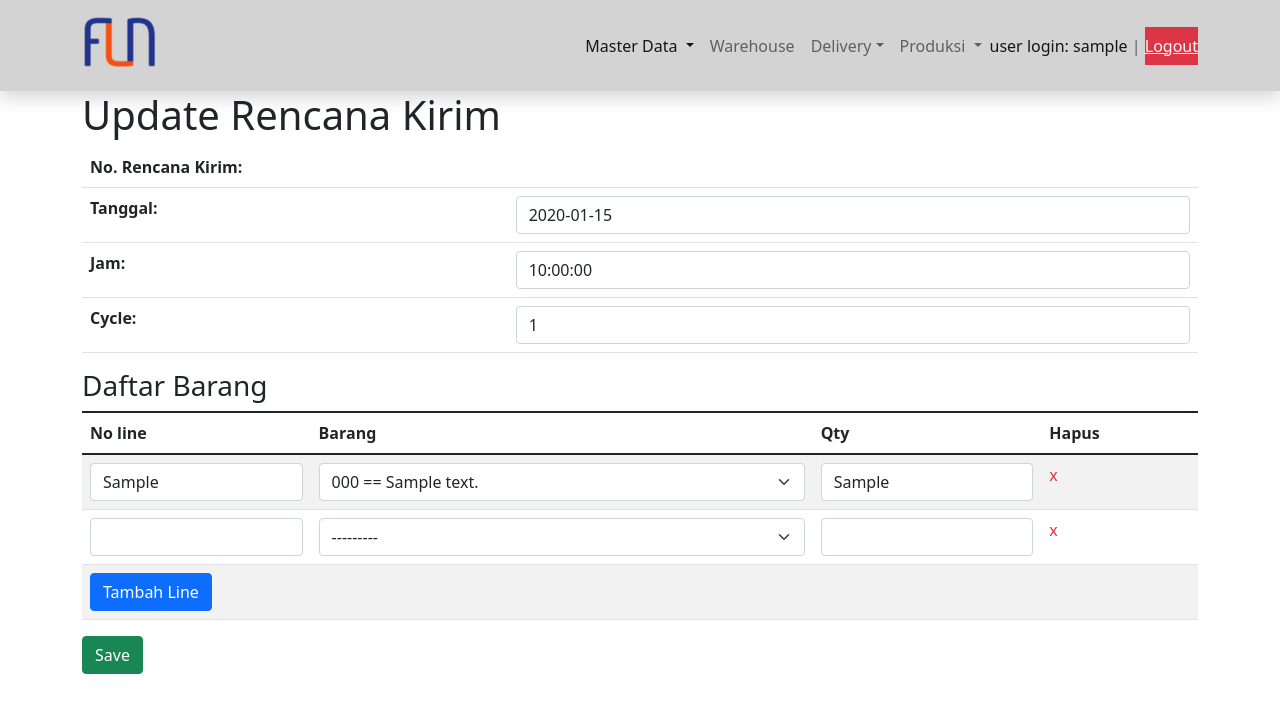
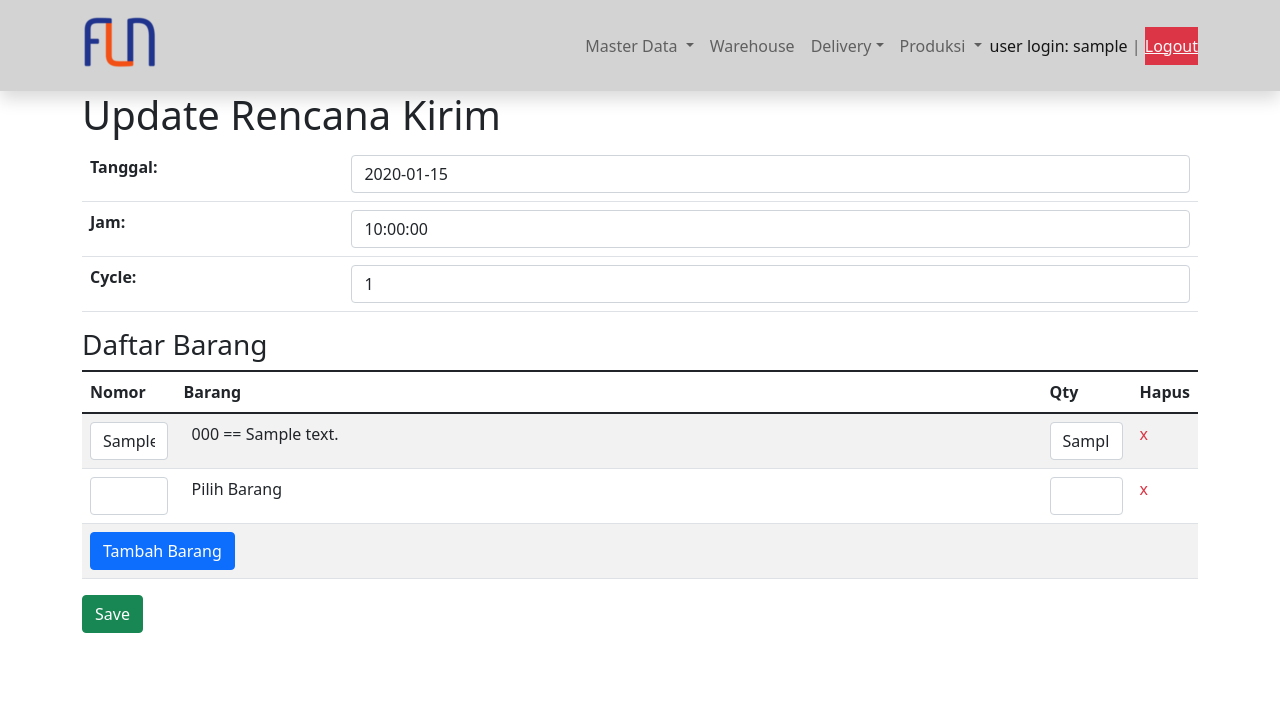
Before and after one commit to criespy/PartNumberScanner, a Django app: page /update_rencana_kirim/1 in a window 1280 px wide. Shown: the top 713 px of the page. Run offline with Django 3.2, Linux system fonts and the light colour scheme; a user stored in the database is signed in; tables that the repository leaves empty hold one stand-in row (values such as "Sample post"); some libraries are stand-ins or nearby versions.

Commit message:
Fix Update Rencana Kirim, Improve search in form select

```diff
--- a/scanner/forms.py
+++ b/scanner/forms.py
@@ -8,18 +8,16 @@ import qrcode
 BarangFormset = inlineformset_factory(
     RencanaKirim, RencanaKirimDetail, fields=(['no_line','barang','qty']), labels=({'no_line':'Nomor'}), extra=4, can_delete=True, widgets={
             'no_line' : forms.TextInput({'class':'form-control', 'size':'1','value':'', }),
-            'barang' : forms.Select({'class':'form-select select2 col-12', 'style':'width:850px', 'placeholder':'Pilih Barang'}),
+            'barang' : forms.Select({'class':'form-select select2 col-12', 'style':'width:850px'}),
             'qty' : forms.TextInput({'class':'form-control', 'size':'1', }),
         }
 )
 
 #Form yang dipakai Update Rencana Kirim
 UpdateBarangFormset = inlineformset_factory(
-    RencanaKirim, RencanaKirimDetail, fields=(['no_line','barang','qty']), extra=1, can_delete=True, widgets={
+    RencanaKirim, RencanaKirimDetail, fields=(['no_line','barang','qty']), labels=({'no_line':'Nomor'}), extra=1, can_delete=True, widgets={
             'no_line' : forms.TextInput({'class':'form-control', 'size':'1','value':''}),
-            'rencana_kirim' : forms.Select({'class':'form-control'}),
-            'barang' : forms.Select({'class':'form-select', 'data-live-search':'true'}),
-            'description' : forms.TextInput({'class':'form-control'}),
+            'barang' : forms.Select({'class':'form-select select2 col-12', 'style':'width:850px'}),
             'qty' : forms.TextInput({'class':'form-control', 'size':'1'}),
         }
 )
@@ -45,7 +43,7 @@ class FormRencanaKirimUpdate(ModelForm):
     class Meta:
         model = RencanaKirim
         fields = '__all__'
-        exclude = ['status']
+        exclude = ['nomor_sj','status']
         labels = {'nomor_sj':'No. Rencana Kirim'}
 
         widgets = {
--- a/templates/base.html
+++ b/templates/base.html
@@ -26,7 +26,7 @@
         <div class="navbar-nav ms-auto" id="navbarNavDropdown">
           <ul class="navbar-nav">
             <li class="nav-item dropdown">
-              <a class="nav-link active dropdown-toggle" href="#" id="navbarDropdownMenuLink" role="button" data-bs-toggle="dropdown" aria-expanded="false">
+              <a class="nav-link dropdown-toggle" href="#" id="navbarDropdownMenuLink" role="button" data-bs-toggle="dropdown" aria-expanded="false">
                 Master Data
               </a>
               <ul class="dropdown-menu" aria-labelledby="navbarDropdownMenuLink">
--- a/templates/rencanakirim_updateview.html
+++ b/templates/rencanakirim_updateview.html
@@ -49,11 +49,23 @@
 
     <!--link rel="stylesheet" href="https://cdnjs.cloudflare.com/ajax/libs/bootstrap-select/1.13.18/css/bootstrap-select.min.css" integrity="sha512-ARJR74swou2y0Q2V9k0GbzQ/5vJ2RBSoCWokg4zkfM29Fb3vZEQyv0iWBMW/yvKgyHSR/7D64pFMmU8nYmbRkg==" crossorigin="anonymous" referrerpolicy="no-referrer" />
     <script src="https://cdnjs.cloudflare.com/ajax/libs/bootstrap-select/1.13.18/js/bootstrap-select.min.js" integrity="sha512-yDlE7vpGDP7o2eftkCiPZ+yuUyEcaBwoJoIhdXv71KZWugFqEphIS3PU60lEkFaz8RxaVsMpSvQxMBaKVwA5xg==" crossorigin="anonymous" referrerpolicy="no-referrer"></script-->
+    <link href="https://cdn.jsdelivr.net/npm/select2@4.0.13/dist/css/select2.min.css" rel="stylesheet" />
+    <script src="https://cdn.jsdelivr.net/npm/select2@4.0.13/dist/js/select2.min.js"></script>
+
+<script type="text/javascript">
+    function searchInSelect() {
+        $('.select2').select2({
+            theme: 'bootstrap-5',
+            allowClear: false,
+            placeholder: 'Pilih Barang',
+        });
+    }
+</script>
 
 <script type="text/javascript">
     $('.formset_row').formset({
         addCssClass: 'btn btn-primary',
-        addText: 'Tambah Line',
+        addText: 'Tambah Barang',
         deleteCssClass: 'text-danger text-decoration-none',
         deleteText: 'x',
         prefix: 'rencanakirimdetails'
@@ -66,9 +78,14 @@
         });
       } );
 </script>
+<!--Script Select2 dan fix untuk jquery 3.6 -->
 <script>
-    $(function() {
-      $('.selectpicker').selectpicker();
-    });
+    $(document).ready(searchInSelect());
+    document.getElementById('tambah').setAttribute('onclick','searchInSelect()');
+</script>
+<script>
+     $(document).on('select2:open', () => {
+        document.querySelector('.select2-search__field').focus();
+      });
 </script>
 {% endblock content %}
```
Also changed, not shown: templates/rencanakirim_createview.html (+5 -5 lines).
